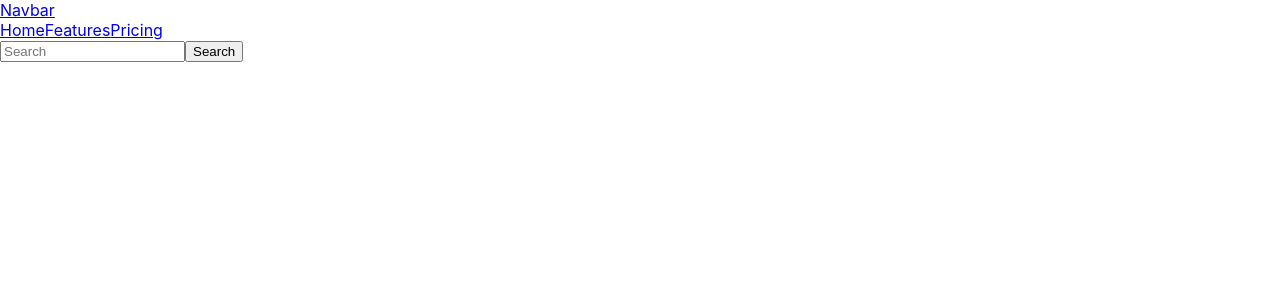
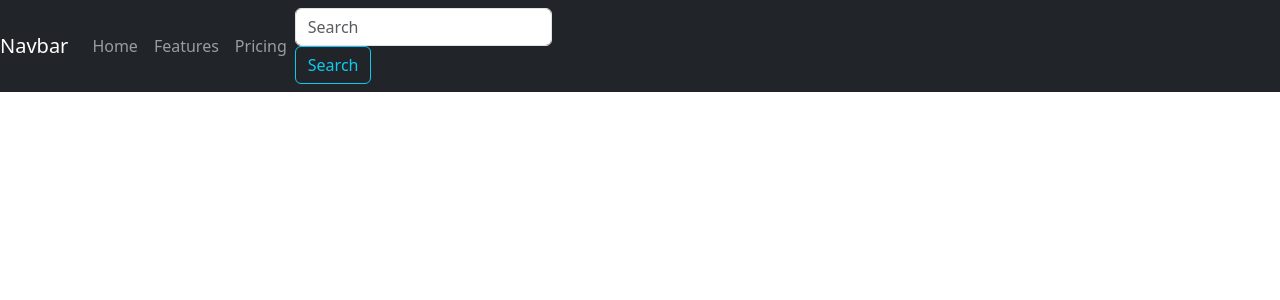
Before and after one commit to adriastephanie/react-website, a React (Create React App) app in the folder meu-app-react/: page / in a window 1280 px wide. Shown: the top 300 px of the page. Built offline with nearby package versions, Linux system fonts and the light colour scheme.

Commit message:
congif themes

```diff
--- a/meu-app-react/src/index.css
+++ /dev/null
@@ -1,13 +0,0 @@
-body {
-  margin: 0;
-  font-family: -apple-system, BlinkMacSystemFont, 'Segoe UI', 'Roboto', 'Oxygen',
-    'Ubuntu', 'Cantarell', 'Fira Sans', 'Droid Sans', 'Helvetica Neue',
-    sans-serif;
-  -webkit-font-smoothing: antialiased;
-  -moz-osx-font-smoothing: grayscale;
-}
-
-code {
-  font-family: source-code-pro, Menlo, Monaco, Consolas, 'Courier New',
-    monospace;
-}
--- a/meu-app-react/src/index.js
+++ b/meu-app-react/src/index.js
@@ -1,6 +1,6 @@
 import React from 'react';
 import ReactDOM from 'react-dom';
-import './index.css';
+import 'bootstrap/dist/css/bootstrap.min.css';
 import App from './App';
 
 ReactDOM.render(
```
Also changed, not shown: 1 other file (tests, documents, lock files or other folders).
